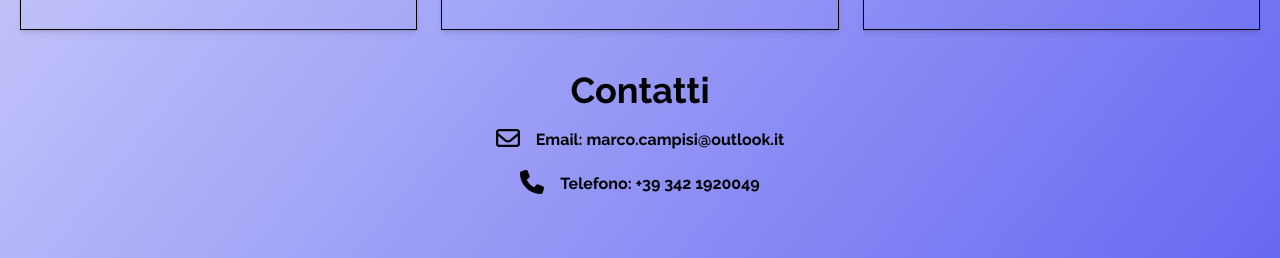
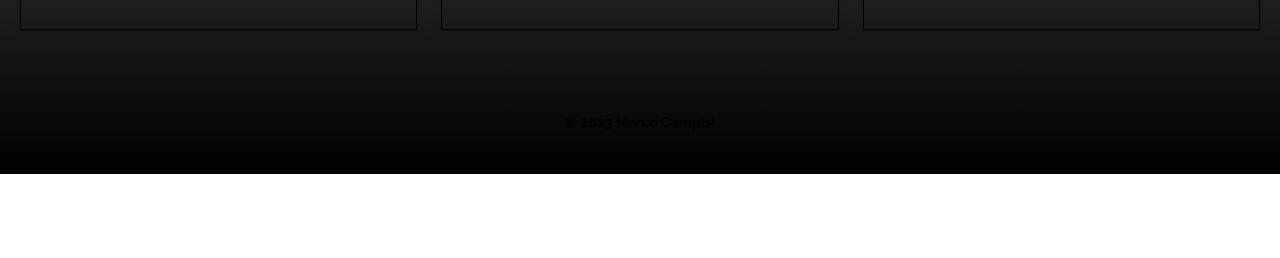
Before and after one commit to marcocampisi/react-portfolio, a React (Vite) app: page / in a window 1280 px wide. Shown: the part 1285-1543 px from the top of the page. After the commit the page ends 1459 px from the top, so only its background shows below. Built offline with nearby package versions, Linux system fonts and the light colour scheme.

Commit message:
Rimossi contatti, modificato sfondo e fixato z-index header

```diff
--- a/src/MainPage.jsx
+++ b/src/MainPage.jsx
@@ -5,7 +5,7 @@ import FooterComponent from "./components/FooterComponent";
 
 export default function MainPage() {
     return (
-        <div className="bg-gradient-to-br from-white to-indigo-500 dark:from-black dark:to-indigo-800 min-h-screen">
+        <div className="bg-gradient-to-b from-white to-black dark:from-black dark:to-white min-h-screen">
             <HeaderComponent />
             <MainComponent />
             <FooterComponent />
--- a/src/components/ContactComponent.jsx
+++ /dev/null
@@ -1,27 +0,0 @@
-import { FontAwesomeIcon } from "@fortawesome/react-fontawesome";
-import {  faEnvelope} from "@fortawesome/free-regular-svg-icons";
-import { faPhone } from "@fortawesome/free-solid-svg-icons";
-
-function ContactComponent() {
-    return (
-        <div className='container mx-auto mt-6 flex flex-col text-center'>
-            <h2 className='text-4xl font-semibold mb-4'>Contatti</h2>
-            <div className='flex items-center mb-4 mx-auto'>
-                <FontAwesomeIcon
-                    icon={faEnvelope}
-                    className='text-2xl mb-1 mr-4'
-                />
-                <p>Email: marco.campisi@outlook.it</p>
-            </div>
-            <div className='flex items-center mb-4 mx-auto'>
-                <FontAwesomeIcon
-                    icon={faPhone}
-                    className='text-2xl mb-1 mr-4'
-                />
-                <p>Telefono: +39 342 1920049</p>
-            </div>
-        </div>
-    );
-}
-
-export default ContactComponent;
--- a/src/components/HeaderComponent.jsx
+++ b/src/components/HeaderComponent.jsx
@@ -23,7 +23,7 @@ function HeaderComponent() {
     }, []);
 
     return (
-        <div className={`sticky top-0 w-full bg-transparent ${isScrolled ? "bg-opacity-80 backdrop-blur" : ""}`}>
+        <div className={`sticky top-0 w-full bg-transparent z-50 ${isScrolled ? "bg-opacity-80 backdrop-blur" : ""}`}>
             <header className="flex items-center justify-between p-4 relative">
                 <div className='flex items-center'>
                     <Img src={myPhoto} alt='Logo' className='h-8 w-8 mr-2 rounded-full' />
--- a/src/components/MainComponent.jsx
+++ b/src/components/MainComponent.jsx
@@ -16,7 +16,6 @@ import { tailwindCssIcon } from "../assets/tailwindCssIcon";
 import SkillComponent from './SkillComponent';
 import ProjectsContainer from './ProjectsContainer';
 import AboutMe from './AboutMeComponent';
-import Contacts from './ContactComponent';
 import laravelApi from '../assets/laravel-api.png';
 import boolflix from '../assets/vite-boolflix.png';
 import viteYugioh from '../assets/vite-yu-gi-oh.png';
@@ -141,7 +140,6 @@ class MainComponent extends React.Component {
                     </h2>
                     <ProjectsContainer projects={projectsList} />
                 </div>
-                <Contacts />
             </main>
         );
     }
```
